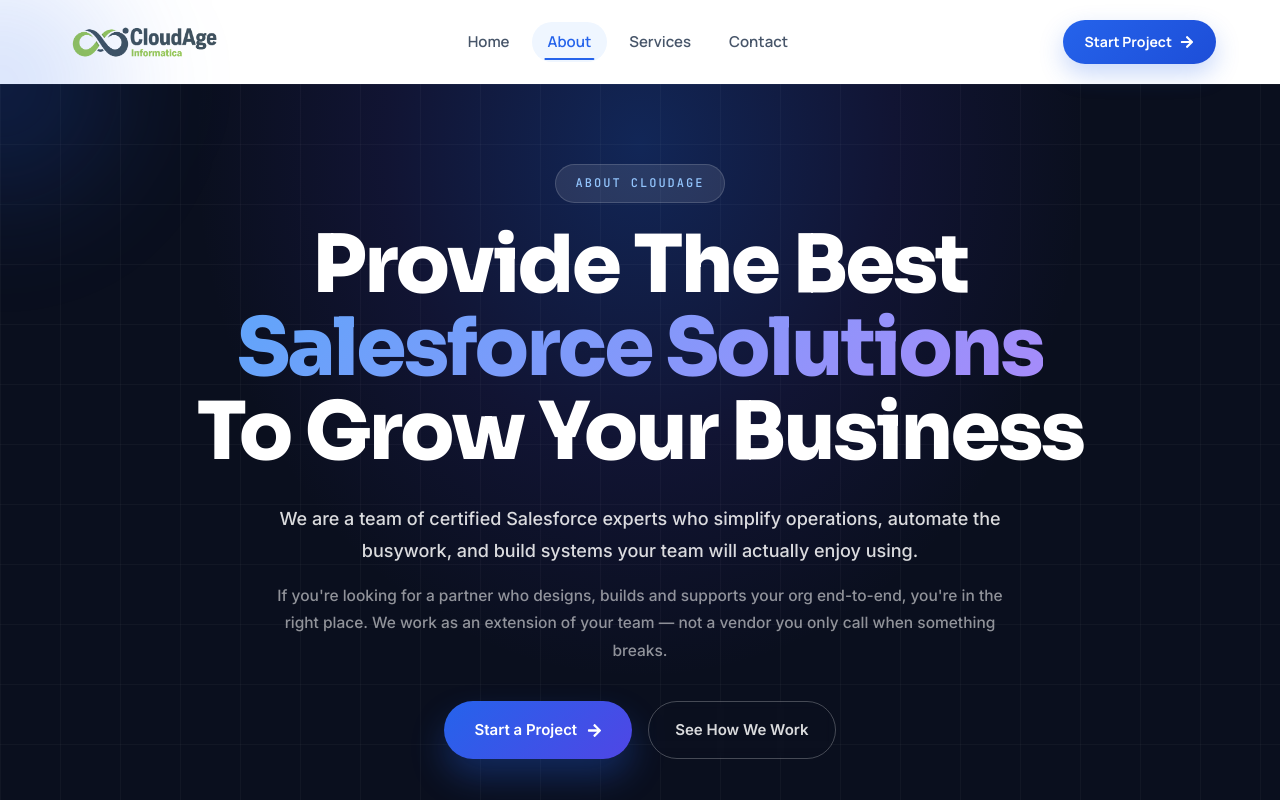
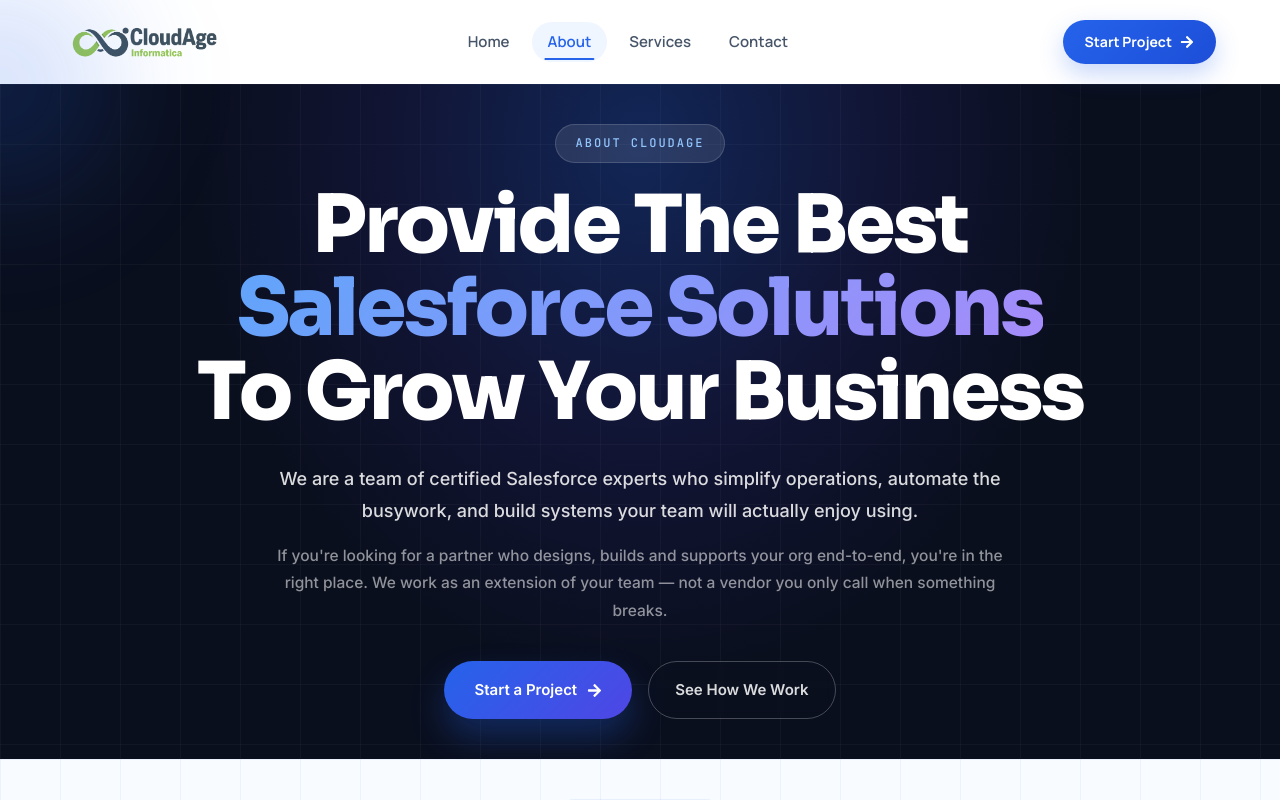
Before and after one commit to samarth-cloudage/cloudage-Agent, a React (Vite) app: page /about in a window 1280 px wide. Shown: the top 800 px of the page. Built offline with nearby package versions, Linux system fonts and the light colour scheme.

Commit message:
Changes in Abound Css

```diff
--- a/src/components/Footer/Footer.css
+++ b/src/components/Footer/Footer.css
@@ -84,9 +84,10 @@
     font-weight: 800;
     line-height: 1.22;
     letter-spacing: -0.04em;
-  color: rgba(255,255,255,.92);
+    color: rgba(255, 255, 255, .92);
 
-  margin-top: -8px;      /* move text closer to logo */
+    margin-top: -8px;
+    /* move text closer to logo */
     margin-bottom: 0;
 
     flex: unset;
--- a/src/pages/About.css
+++ b/src/pages/About.css
@@ -195,7 +195,7 @@
     display: flex;
     flex-direction: column;
     align-items: center;
-    padding: 40px 0 40px;
+    padding: 0px 0 0px;
 }
 
 .hero-grid .hero-copy h1 {
```
Also changed, not shown: src/components/Navbar/Navbar.css (+12 -2 lines), 1 other file (tests, documents, lock files or other folders). Lines whose indentation alone changed are shown as unchanged.
